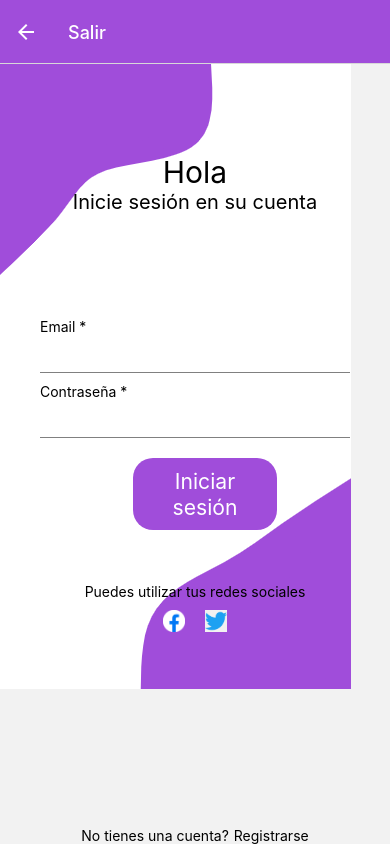
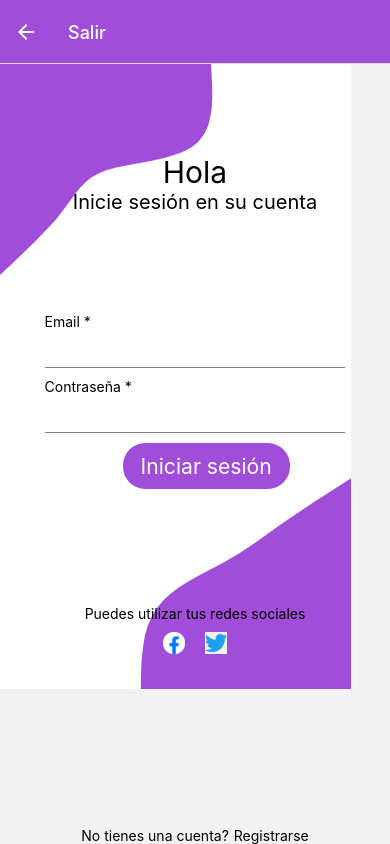
Before and after one commit to Rodriasdev/todo-list-react-native, a React Native app: screen /Login in a window 390 px wide. Built offline with nearby package versions, Linux system fonts and the light colour scheme.

Commit message:
fixed code

```diff
--- a/components/ButtonsIndex.tsx
+++ b/components/ButtonsIndex.tsx
@@ -37,7 +37,7 @@ const style = ScaledSheet.create({
     },
     text: {
         textAlign: 'center',
-        fontSize: 19,
+        fontSize: '19@s',
         color: 'white'
     },
     containerButtons:{
--- a/components/ButtonsInputsForm.tsx
+++ b/components/ButtonsInputsForm.tsx
@@ -34,7 +34,7 @@ export const ButtonsInputsForm: React.FC<Props> = ({username}) => {
                             <Text>Contraseña *</Text>
                             <StyledTextInput/>
                         </View>
-                        <View style={{flex: 1, height: 20}}>
+                        <View>
                             <TouchableOpacity style={styles.ButtonLogin} onPress={() => handleSubmit}>
                                 <Text style={styles.text}>
                                     {username == false ? 'Iniciar sesión':'Registrarse'}
@@ -53,17 +53,16 @@ export const ButtonsInputsForm: React.FC<Props> = ({username}) => {
 const styles = ScaledSheet.create({
     container: {
         flex: 1,
-        marginTop: -90
+        marginTop: '-65@s'
     },
     containerInput: {
-        marginHorizontal: 40,
+        marginHorizontal: '40@s',
     },
     ButtonLogin:{
         backgroundColor: '#a04dda',
-        width: '130@s',
-        borderRadius: 20,
-        marginLeft: 20,
-        marginTop: 10,
+        width: '150@s',
+        borderRadius: '20@s',
+        marginLeft: '20@s',
         alignSelf: 'center',
     },
     text:{
--- a/pages/Login.tsx
+++ b/pages/Login.tsx
@@ -13,7 +13,7 @@ const Login : React.FC = () => {
                     <Text style={[styles.text, {fontSize: 20}]}>Inicie sesión en su cuenta</Text>
                 </View>
                 <ButtonsInputsForm username={false}/>
-                <View style={{flex: 1}}>
+                <View style={{flex: 1, marginTop: 50}}>
                     <Text style={[styles.text, {marginTop: 10}]}>Puedes utilizar tus redes sociales</Text>
                     <View style={styles.containerImages}>
                         <Image style={styles.Image} source={require('../assets/logofb.png')}/>
```
